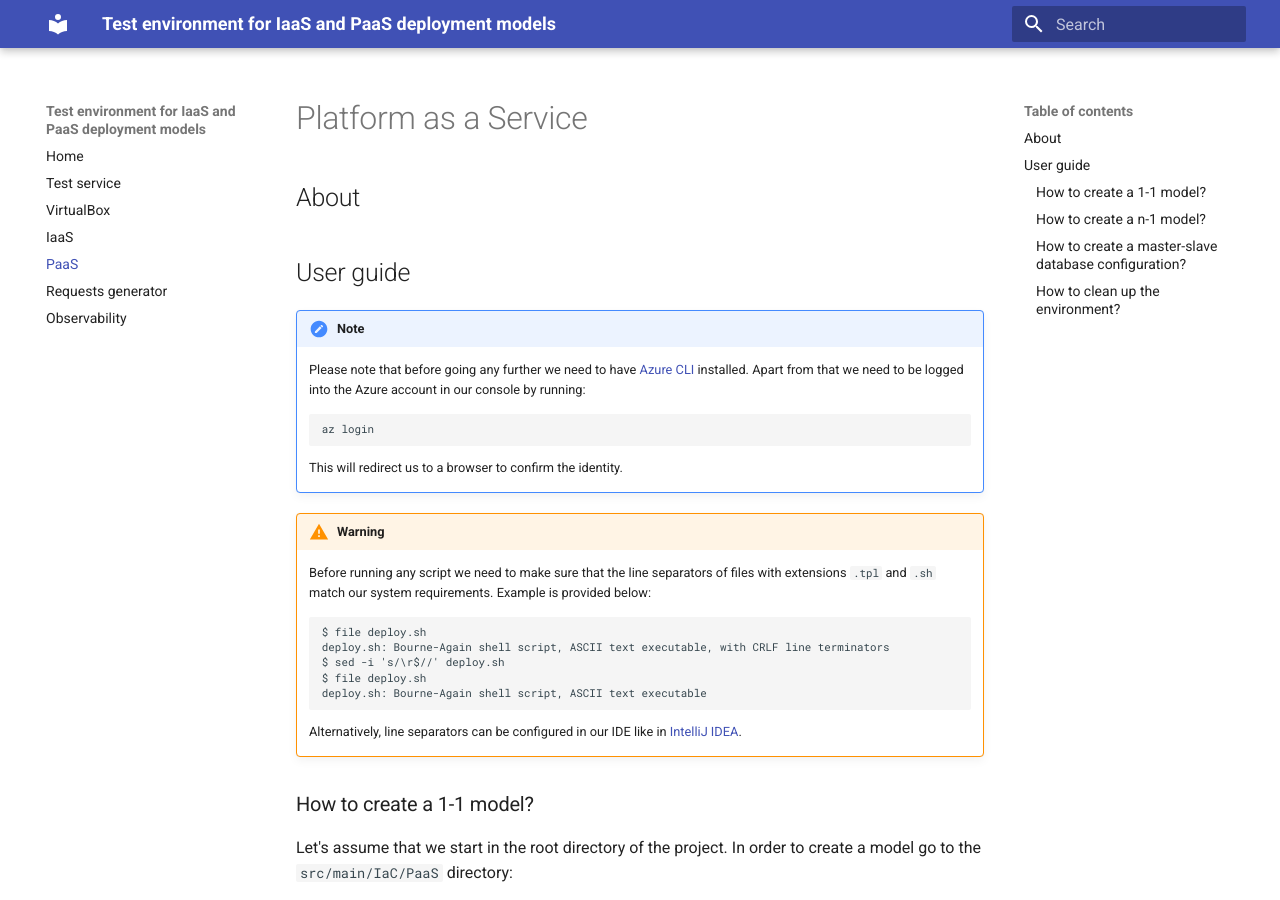
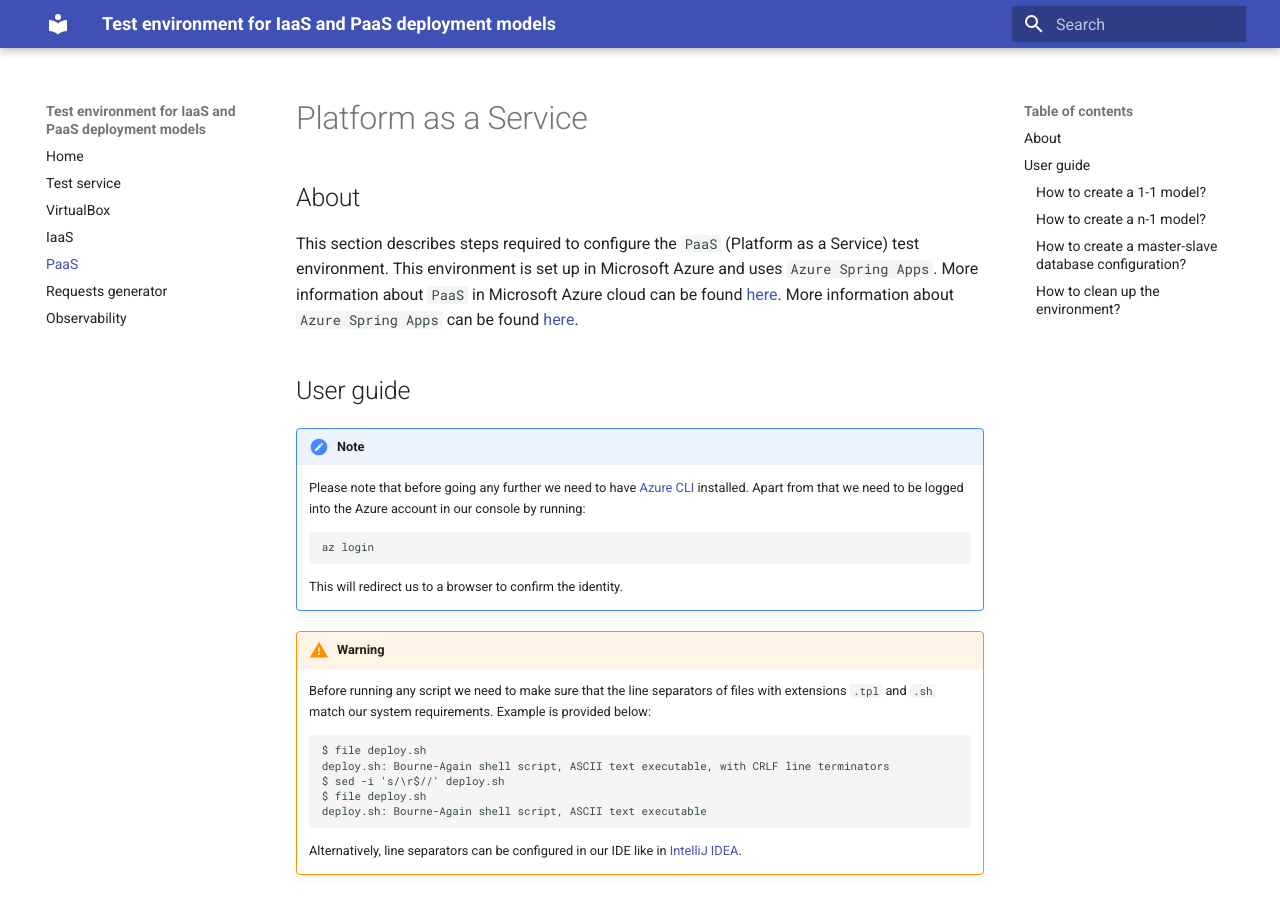
Before and after one commit to WasilewM/23Z-INZ, an MkDocs documentation site: the page built from docs/docs/PaaS/paas.md, in a window 1280 px wide and 900 px high. Built offline with MkDocs 1.6.1 and Material for MkDocs 9.7.7, drawn with Linux system fonts in a browser that asks for light colours.

Commit message:
Update About section to PaaS docs

```diff
--- a/docs/docs/PaaS/paas.md
+++ b/docs/docs/PaaS/paas.md
@@ -1,6 +1,9 @@
 # Platform as a Service
 
 ## About
+This section describes steps required to configure the `PaaS` (Platform as a Service) test environment. This environment is set up in Microsoft Azure and uses `Azure Spring Apps`.
+More information about `PaaS` in Microsoft Azure cloud can be found [here](https://azure.microsoft.com/en-us/resources/cloud-computing-dictionary/what-is-paas).
+More information about `Azure Spring Apps` can be found [here](https://azure.microsoft.com/en-us/products/spring-apps).
 
 ## User guide
 
```
